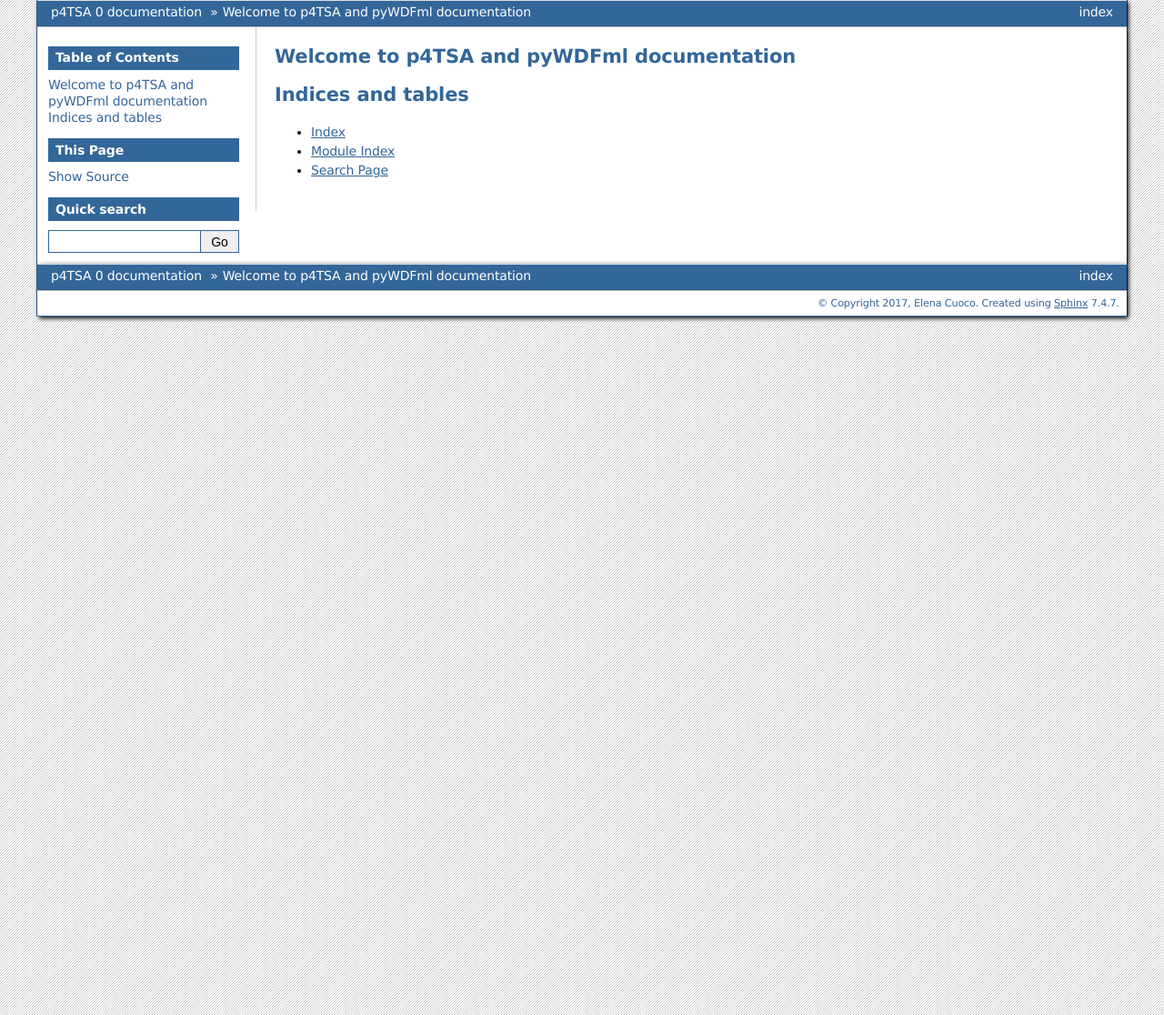
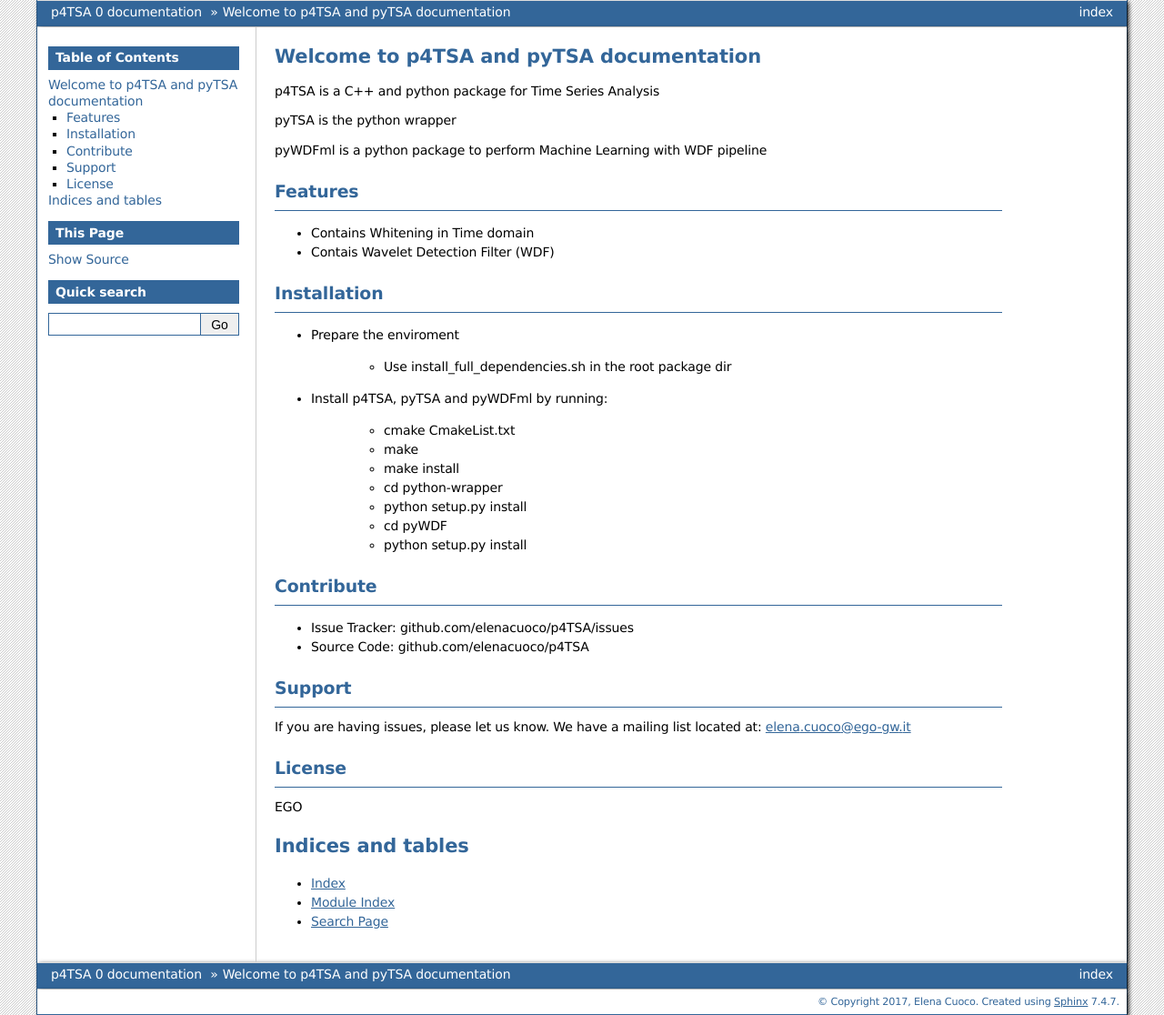
Before and after one commit to elenacuoco/p4TSA, a Sphinx documentation site: the page built from docs/index.rst, in a window 1280 px wide. Shown: the whole page at 91% size. Built offline with Sphinx 7.4.7, drawn with Linux system fonts in a browser that asks for light colours.

Commit message:
modified docs

```diff
--- a/docs/index.rst
+++ b/docs/index.rst
@@ -3,8 +3,55 @@
    You can adapt this file completely to your liking, but it should at least
    contain the root `toctree` directive.
 
-Welcome to p4TSA and pyWDFml documentation
+Welcome to p4TSA and pyTSA documentation
 ==========================================
+
+
+p4TSA is a C++ and python package for Time Series Analysis
+
+pyTSA is the python wrapper
+
+pyWDFml is a python package to perform Machine Learning with WDF pipeline
+
+Features
+--------
+
+- Contains Whitening in Time domain
+- Contais Wavelet Detection Filter (WDF)
+
+Installation
+------------
+* Prepare the enviroment
+
+    - Use install_full_dependencies.sh in the root package dir
+
+* Install p4TSA, pyTSA and pyWDFml by running:
+
+    - cmake CmakeList.txt
+    - make
+    - make install
+    - cd python-wrapper
+    - python setup.py install
+    - cd pyWDF
+    - python setup.py install
+
+
+Contribute
+----------
+
+- Issue Tracker: github.com/elenacuoco/p4TSA/issues
+- Source Code: github.com/elenacuoco/p4TSA
+
+Support
+-------
+
+If you are having issues, please let us know.
+We have a mailing list located at: elena.cuoco@ego-gw.it
+
+License
+-------
+
+EGO
 
 .. toctree::
    :maxdepth: 2
```
Also changed, not shown: .travis.yml, 6 other files.
